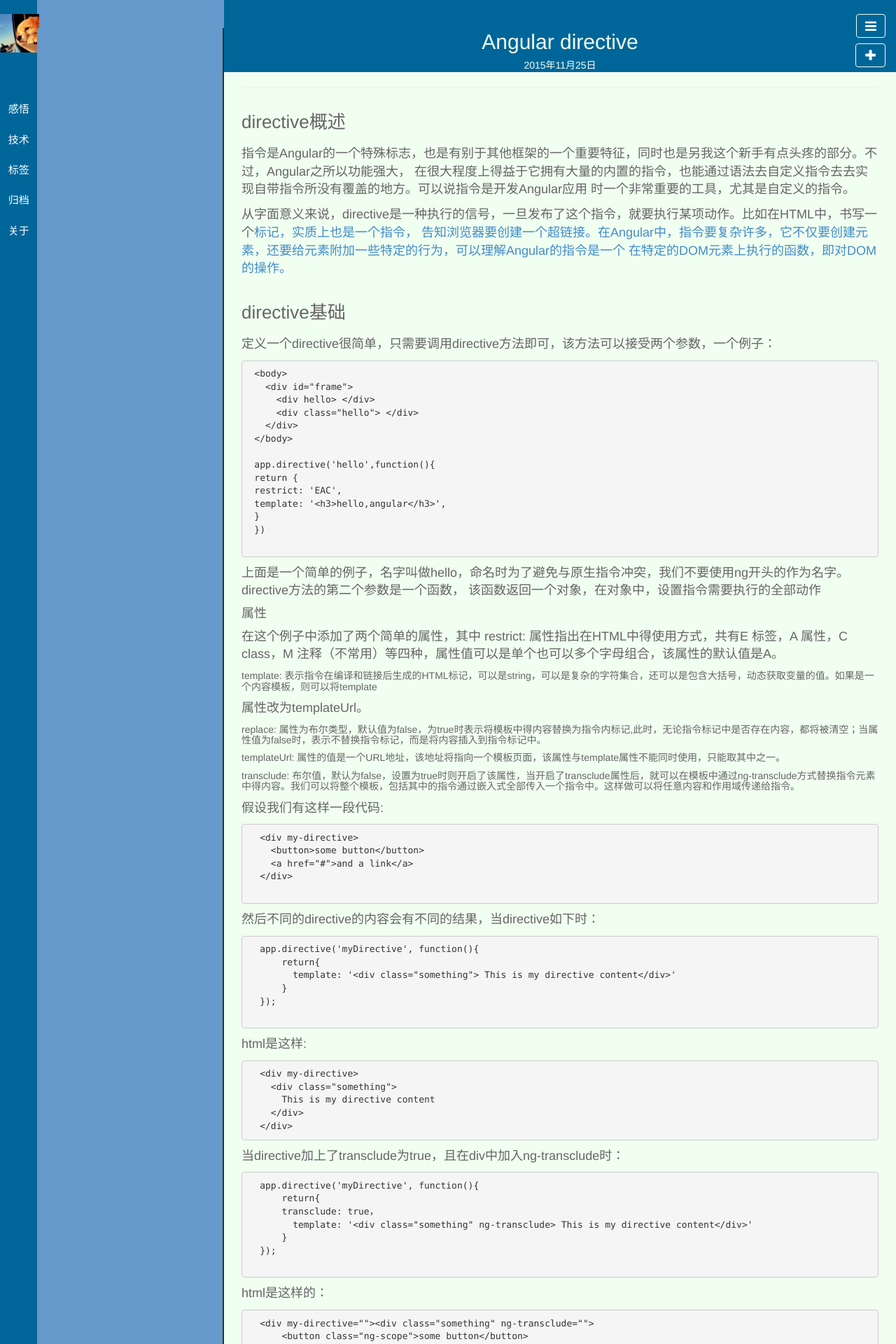
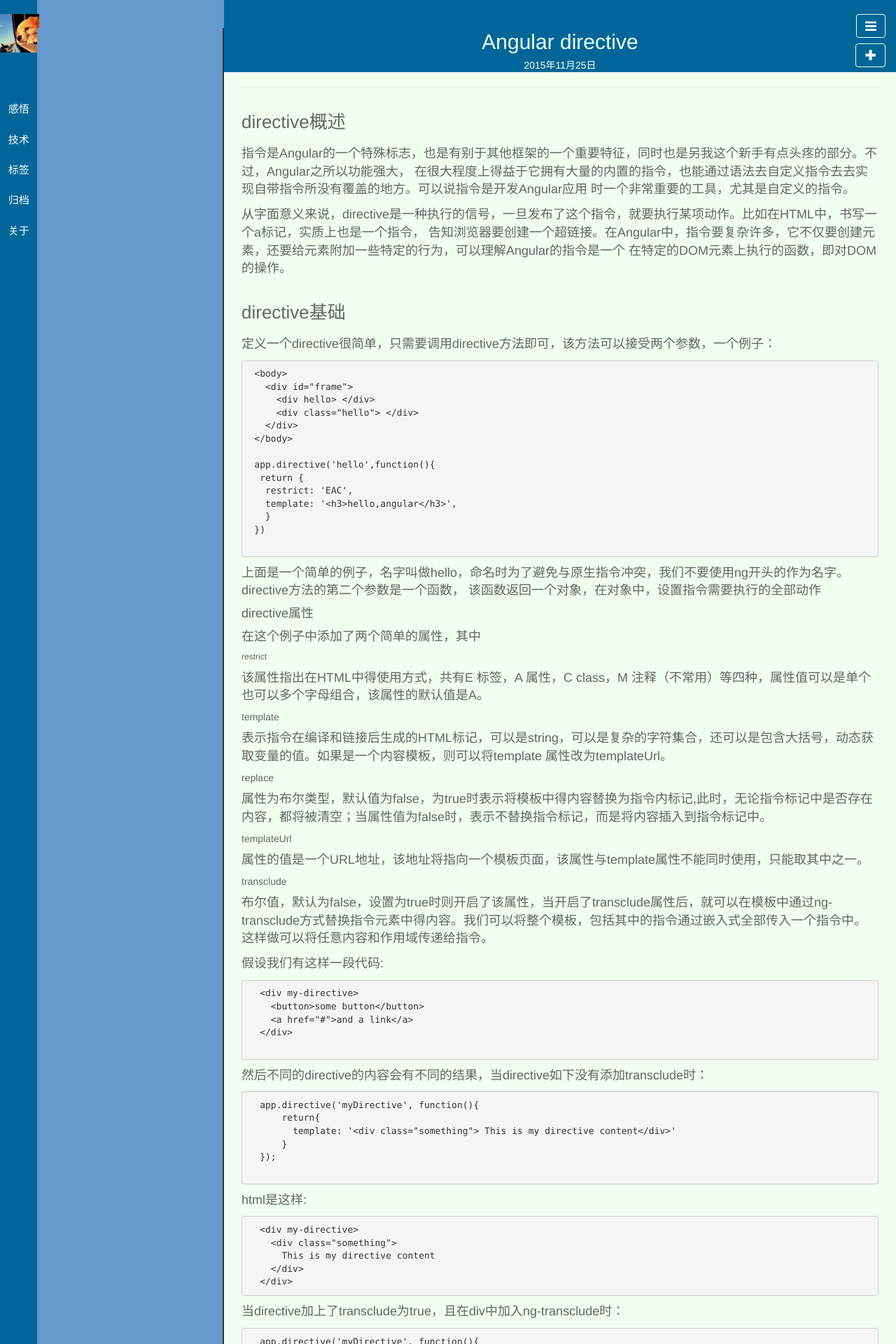
Before and after one commit to llx1105/llx1105.github.io, a Jekyll site: the page built from _posts/技术/2015-11-25-directive.md, in a window 1280 px wide. Shown: the top 1920 px of the page at 70% size. Built offline with Jekyll 4.4.1, drawn with Linux system fonts in a browser that asks for light colours; nearby versions of some CDN libraries; library files that are not in the unit come from our copies; Markdown is read by kramdown in place of the engine named in the settings; some of the changed text lies outside the part shown.

Commit message:
fix directive

````diff
--- a/_posts/技术/2015-11-25-directive.md
+++ b/_posts/技术/2015-11-25-directive.md
@@ -12,7 +12,7 @@
 在很大程度上得益于它拥有大量的内置的指令，也能通过语法去自定义指令去去实现自带指令所没有覆盖的地方。可以说指令是开发Angular应用
 时一个非常重要的工具，尤其是自定义的指令。
 
-  从字面意义来说，directive是一种执行的信号，一旦发布了这个指令，就要执行某项动作。比如在HTML中，书写一个<a>标记，实质上也是一个指令，
+  从字面意义来说，directive是一种执行的信号，一旦发布了这个指令，就要执行某项动作。比如在HTML中，书写一个a标记，实质上也是一个指令，
 告知浏览器要创建一个超链接。在Angular中，指令要复杂许多，它不仅要创建元素，还要给元素附加一些特定的行为，可以理解Angular的指令是一个
 在特定的DOM元素上执行的函数，即对DOM的操作。
 
@@ -30,10 +30,10 @@
  </body>
 
  app.directive('hello',function(){
- return {
- restrict: 'EAC',
- template: '<h3>hello,angular</h3>',
- }
+  return {
+   restrict: 'EAC',
+   template: '<h3>hello,angular</h3>',
+   }
  })
 
 ```
@@ -41,18 +41,24 @@
   上面是一个简单的例子，名字叫做hello，命名时为了避免与原生指令冲突，我们不要使用ng开头的作为名字。directive方法的第二个参数是一个函数，
 该函数返回一个对象，在对象中，设置指令需要执行的全部动作
 
-####属性
-  在这个例子中添加了两个简单的属性，其中
-  restrict: 属性指出在HTML中得使用方式，共有E 标签，A 属性，C class，M 注释（不常用）等四种，属性值可以是单个也可以多个字母组合，该属性的默认值是A。
+####directive属性
 
-#####template: 表示指令在编译和链接后生成的HTML标记，可以是string，可以是复杂的字符集合，还可以是包含大括号，动态获取变量的值。如果是一个内容模板，则可以将template
+在这个例子中添加了两个简单的属性，其中
+######restrict
+  该属性指出在HTML中得使用方式，共有E 标签，A 属性，C class，M 注释（不常用）等四种，属性值可以是单个也可以多个字母组合，该属性的默认值是A。
+
+#####template
+  表示指令在编译和链接后生成的HTML标记，可以是string，可以是复杂的字符集合，还可以是包含大括号，动态获取变量的值。如果是一个内容模板，则可以将template
 属性改为templateUrl。
 
-#####replace: 属性为布尔类型，默认值为false，为true时表示将模板中得内容替换为指令内标记,此时，无论指令标记中是否存在内容，都将被清空；当属性值为false时，表示不替换指令标记，而是将内容插入到指令标记中。
+#####replace
+  属性为布尔类型，默认值为false，为true时表示将模板中得内容替换为指令内标记,此时，无论指令标记中是否存在内容，都将被清空；当属性值为false时，表示不替换指令标记，而是将内容插入到指令标记中。
 
-#####templateUrl: 属性的值是一个URL地址，该地址将指向一个模板页面，该属性与template属性不能同时使用，只能取其中之一。
+#####templateUrl
+  属性的值是一个URL地址，该地址将指向一个模板页面，该属性与template属性不能同时使用，只能取其中之一。
 
-#####transclude: 布尔值，默认为false，设置为true时则开启了该属性，当开启了transclude属性后，就可以在模板中通过ng-transclude方式替换指令元素中得内容。我们可以将整个模板，包括其中的指令通过嵌入式全部传入一个指令中。这样做可以将任意内容和作用域传递给指令。
+#####transclude
+  布尔值，默认为false，设置为true时则开启了该属性，当开启了transclude属性后，就可以在模板中通过ng-transclude方式替换指令元素中得内容。我们可以将整个模板，包括其中的指令通过嵌入式全部传入一个指令中。这样做可以将任意内容和作用域传递给指令。
 
   假设我们有这样一段代码:
 
@@ -63,7 +69,7 @@
   </div>
 
   ```
-  然后不同的directive的内容会有不同的结果，当directive如下时：
+  然后不同的directive的内容会有不同的结果，当directive如下没有添加transclude时：
 
   ```
   app.directive('myDirective', function(){
@@ -101,11 +107,13 @@
       <button class="ng-scope">some button</button>
       <a href="#" class="ng-scope">and a link</a>
   </div></div>
-
   ```
 
+  以上的例子可以很好地理解transclude的作用。
 
-#####link: link属性的值是一个函数，在该函数中可以操控DOM元素对象，包括绑定元素的各类事件，定义事件触发时执行的内容，函数定义的代码如下：
+
+#####link
+  link属性的值是一个函数，在该函数中可以操控DOM元素对象，包括绑定元素的各类事件，定义事件触发时执行的内容，函数定义的代码如下：
 
 ```
   link:function(scope, iEle, iAttrs){
````
